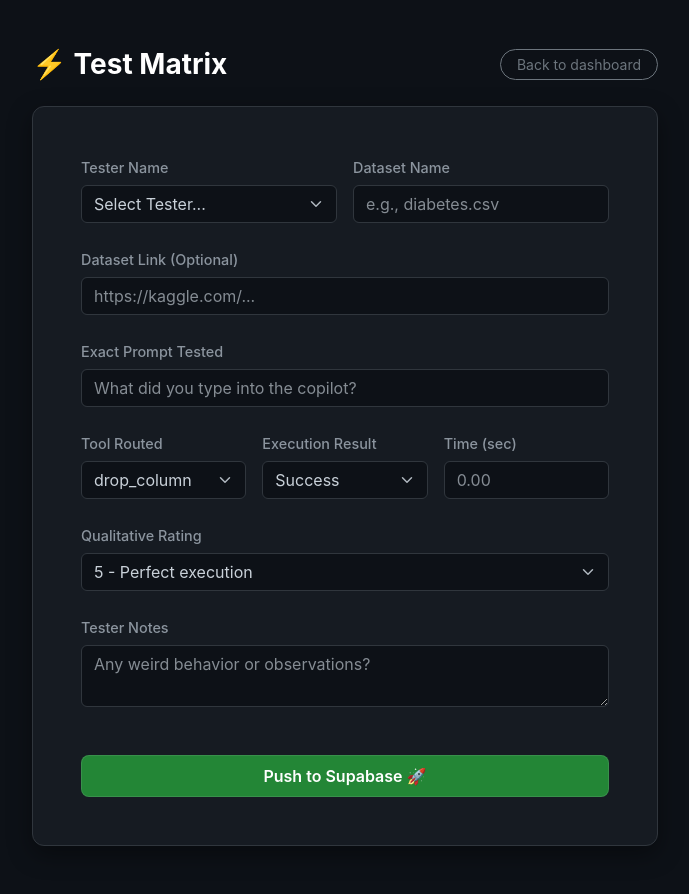
After one commit to iqtadar-ai/TalkData, a Django app: page /matrix/ in a window 1280 px wide. The commit adds this page. Shown: the whole page, without its empty margins (295-984 px from the left). Run offline with Django 5.2, Linux system fonts and the light colour scheme.

Commit message:
Add matrix logger UI and Supabase integration

```diff
--- /dev/null
+++ b/assistant/templates/assistant/matrix.html
@@ -0,0 +1,155 @@
+<!DOCTYPE html>
+<!-- Turning on native dark mode fixes the muddy colors instantly -->
+<html lang="en" data-bs-theme="dark">
+<head>
+    <title>Test Matrix Logger</title>
+    <link href="https://cdn.jsdelivr.net/npm/bootstrap@5.3.0/dist/css/bootstrap.min.css" rel="stylesheet">
+    <style>
+        /* Sleek, deep background instead of the standard gray */
+        body {
+            background-color: #0d1117;
+            color: #c9d1d9;
+            font-family: -apple-system, BlinkMacSystemFont, "Segoe UI", Roboto, Helvetica, Arial, sans-serif;
+        }
+        /* Glassy, modern card style */
+        .glass-card {
+            background-color: #161b22;
+            border: 1px solid #30363d;
+            border-radius: 12px;
+            box-shadow: 0 8px 24px rgba(0,0,0,0.4);
+        }
+        /* Crisper labels */
+        .form-label {
+            font-weight: 500;
+            color: #8b949e;
+            font-size: 0.9rem;
+            margin-bottom: 0.4rem;
+        }
+        /* Subtle input borders */
+        .form-control, .form-select {
+            background-color: #0d1117;
+            border: 1px solid #30363d;
+            color: #c9d1d9;
+        }
+        .form-control:focus, .form-select:focus {
+            background-color: #0d1117;
+            border-color: #58a6ff;
+            box-shadow: 0 0 0 0.25rem rgba(88, 166, 255, 0.25);
+            color: #ffffff;
+        }
+        /* Modern button */
+        .btn-brand {
+            background-color: #238636;
+            color: white;
+            border: 1px solid rgba(240, 246, 252, 0.1);
+            font-weight: 600;
+        }
+        .btn-brand:hover {
+            background-color: #2ea043;
+            color: white;
+        }
+    </style>
+</head>
+<body class="p-4 p-md-5">
+    <div class="container" style="max-width: 650px;">
+
+        <!-- Header -->
+        <div class="d-flex justify-content-between align-items-center mb-4">
+            <h3 class="fw-bold mb-0 text-white">
+                <span style="color: #58a6ff;">⚡</span> Test Matrix
+            </h3>
+            <a href="{% url 'home' %}" class="btn btn-outline-secondary btn-sm rounded-pill px-3">Back to dashboard</a>
+        </div>
+
+        <!-- Success/Error Alerts -->
+        {% if messages %}
+            {% for message in messages %}
+                <div class="alert alert-{{ message.tags }} alert-dismissible fade show border-0" style="background-color: #1f6feb20; color: #58a6ff; border-left: 4px solid #58a6ff !important;" role="alert">
+                    {{ message }}
+                    <button type="button" class="btn-close filter-light" data-bs-dismiss="alert" aria-label="Close"></button>
+                </div>
+            {% endfor %}
+        {% endif %}
+
+        <!-- Form Card -->
+        <div class="card glass-card">
+            <div class="card-body p-4 p-md-5">
+                <form action="{% url 'test_matrix' %}" method="POST">
+                    {% csrf_token %}
+
+                    <div class="row g-3 mb-4">
+                        <div class="col-md-6">
+                            <label class="form-label">Tester Name</label>
+                            <select name="tester_name" class="form-select" required>
+                                <option value="" disabled selected>Select Tester...</option>
+                                <option value="Shourya">Shourya</option>
+                                <option value="Samiksha">Samiksha</option>
+                                <option value="Lovely">Lovely</option>
+                                <option value="Iqtadar">Iqtadar</option>
+                            </select>
+                        </div>
+                        <div class="col-md-6">
+                            <label class="form-label">Dataset Name</label>
+                            <input type="text" name="dataset_name" class="form-control" placeholder="e.g., diabetes.csv" required>
+                        </div>
+                    </div>
+
+                    <div class="mb-4">
+                        <label class="form-label">Dataset Link (Optional)</label>
+                        <input type="url" name="dataset_link" class="form-control" placeholder="https://kaggle.com/...">
+                    </div>
+
+                    <div class="mb-4">
+                        <label class="form-label">Exact Prompt Tested</label>
+                        <input type="text" name="prompt" class="form-control" placeholder="What did you type into the copilot?" required>
+                    </div>
+
+                    <div class="row g-3 mb-4">
+                        <div class="col-md-4">
+                            <label class="form-label">Tool Routed</label>
+                            <select name="tool_routed" class="form-select" required>
+                                <option value="drop_column">drop_column</option>
+                                <option value="rename_column">rename_column</option>
+                                <option value="duplicate_column">duplicate_column</option>
+                                <option value="Hallucinated">None / Hallucinated</option>
+                            </select>
+                        </div>
+                        <div class="col-md-4">
+                            <label class="form-label">Execution Result</label>
+                            <select name="is_success" class="form-select" required>
+                                <option value="True"> Success</option>
+                                <option value="False"> Failed</option>
+                            </select>
+                        </div>
+                        <div class="col-md-4">
+                            <label class="form-label">Time (sec)</label>
+                            <input type="number" step="0.01" name="execution_time" class="form-control" placeholder="0.00">
+                        </div>
+                    </div>
+
+                    <div class="mb-4">
+                        <label class="form-label">Qualitative Rating</label>
+                        <select name="rating" class="form-select" required>
+                            <option value="5" selected> 5 - Perfect execution</option>
+                            <option value="4"> 4 - Minor display/text issue</option>
+                            <option value="3"> 3 - Executed the wrong action</option>
+                            <option value="2"> 2 - Hallucinated completely</option>
+                            <option value="1"> 1 - Fatal crash</option>
+                        </select>
+                    </div>
+
+                    <div class="mb-5">
+                        <label class="form-label">Tester Notes</label>
+                        <textarea name="notes" class="form-control" rows="2" placeholder="Any weird behavior or observations?"></textarea>
+                    </div>
+
+                    <button type="submit" class="btn btn-brand w-100 py-2 rounded-3">Push to Supabase 🚀</button>
+                </form>
+            </div>
+        </div>
+    </div>
+
+    <!-- Bootstrap JS for dismissible alerts -->
+    <script src="https://cdn.jsdelivr.net/npm/bootstrap@5.3.0/dist/js/bootstrap.bundle.min.js"></script>
+</body>
+</html>
--- a/assistant/urls.py
+++ b/assistant/urls.py
@@ -2,4 +2,6 @@ from django.urls import path
 from . import views
 
 urlpatterns = [
-    path('', views.home, name='home'),  ]
+    path('', views.home, name='home'),
+    path('matrix/', views.test_matrix, name='test_matrix'),
+    ]
--- a/assistant/views.py
+++ b/assistant/views.py
@@ -6,14 +6,15 @@ import pandas as pd
 import json
 import time
 
-
-from django.shortcuts import render
-from django.core.files.storage import FileSystemStorage
-from django.conf import settings
-
 from .ai_agent import get_tool_calls, explain_results, AIServiceUnavailable
 from . import tools
 from .tool_registry import TOOLS, TOOL_TYPES
+
+from django.core.files.storage import FileSystemStorage
+from django.conf import settings
+from django.contrib import messages
+from django.shortcuts import render, redirect
+from supabase import create_client, Client
 
 # ---------- Load uploaded file into a DataFrame ----------
 
@@ -298,3 +299,42 @@ def home(request):
         )
 
     return render(request, 'assistant/home.html', context)
+
+
+
+
+#------------------------------matric testing----------------------------
+
+def test_matrix(request):
+    if request.method == 'POST':
+        url = os.getenv("SUPABASE_URL")
+        key = os.getenv("SUPABASE_KEY")
+
+        if not url or not key:
+            messages.error(request, "Supabase credentials missing in .env file.")
+            return redirect('test_matrix')
+
+        try:
+            supabase: Client = create_client(url, key)
+
+            data = {
+                "tester_name": request.POST.get('tester_name'),
+                "dataset_name": request.POST.get('dataset_name'),
+                "dataset_link": request.POST.get('dataset_link', ''), # New field added here
+                "prompt": request.POST.get('prompt'),
+                "tool_routed": request.POST.get('tool_routed'),
+                "is_success": request.POST.get('is_success') == 'True',
+                "execution_time": float(request.POST.get('execution_time') or 0.0),
+                "human_rating": int(request.POST.get('rating')),
+                "tester_notes": request.POST.get('notes', '')
+            }
+
+            supabase.table("test_metrics").insert(data).execute()
+            messages.success(request, "Test logged successfully! Ready for the next one.")
+
+        except Exception as e:
+            messages.error(request, f"Failed to log test: {str(e)}")
+
+        return redirect('test_matrix')
+
+    return render(request, 'assistant/matrix.html')
```
Also changed, not shown: assistant/templates/assistant/home.html (+8 -3 lines).
